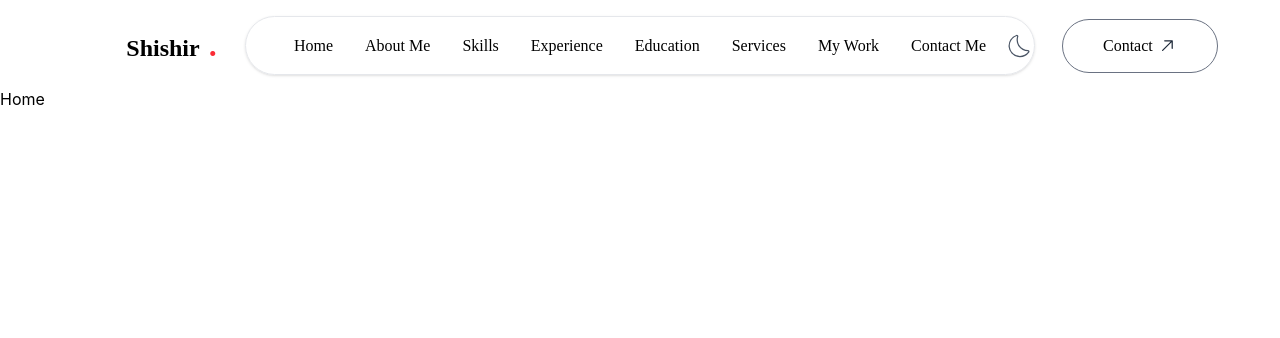
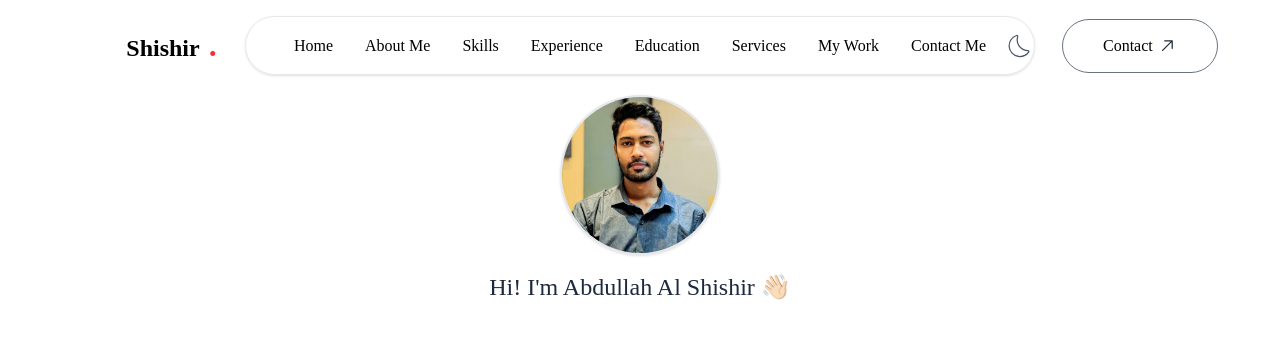
Before and after one commit to abdullah-al-shishir/Portfolio-web, a React app: page / in a window 1280 px wide. Shown: the top 338 px of the page. Built offline with nearby package versions, Linux system fonts and the light colour scheme; the HTML template or start-up script is replaced by a standard one.

Commit message:
image added

```diff
--- /dev/null
+++ b/src/Components/Home_Intro.jsx
@@ -0,0 +1,23 @@
+import React from "react";
+
+const Home_Intro = () => {
+  return (
+    <div className="mt-5 md:mt-2 flex flex-col items-center text-center justify-center gap-4">
+      {/* Image Container */}
+      <div className="flex justify-center">
+        <img
+          className="w-38 h-38 md:w-40 md:h-40 rounded-full object-cover border-2 border-gray-200 shadow-sm"
+          src="/my-photo1.jpg"
+          alt="Abdullah Al Shishir"
+        />
+      </div>
+
+      {/* Description */}
+      <div className="text-xl md:text-2xl font-medium text-slate-800">
+        <span className="font-Ovo"> Hi! I'm Abdullah Al Shishir 👋🏻</span>
+      </div>
+    </div>
+  );
+};
+
+export default Home_Intro;
--- a/src/Pages/Home.jsx
+++ b/src/Pages/Home.jsx
@@ -1,11 +1,12 @@
 import React from "react";
 import Navbar from "../Components/Navbar";
+import Home_Intro from "../Components/Home_Intro";
 
 const Home = () => {
   return (
     <div>
       <Navbar />
-      Home
+      <Home_Intro />
     </div>
   );
 };
```
Also changed, not shown: public/my-photo1.jpg (added), public/my-photo3.png (added).
